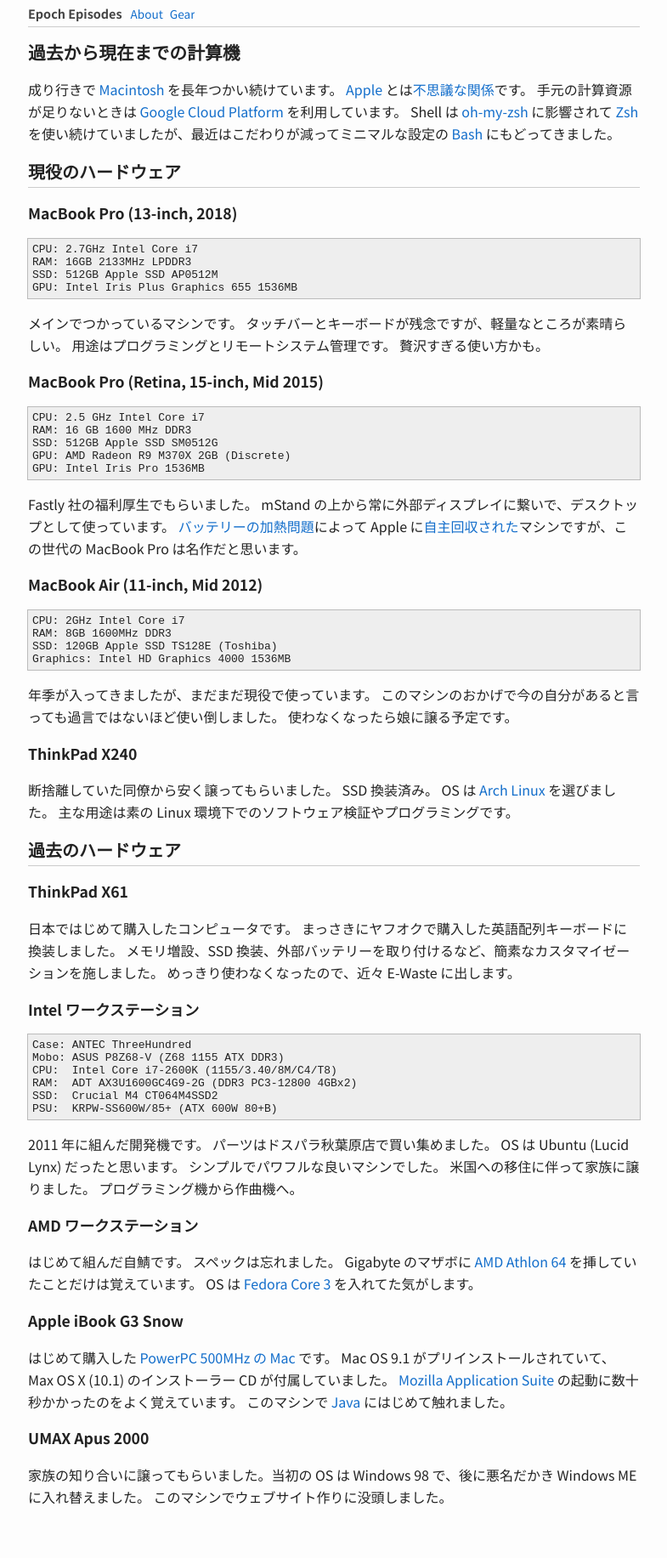
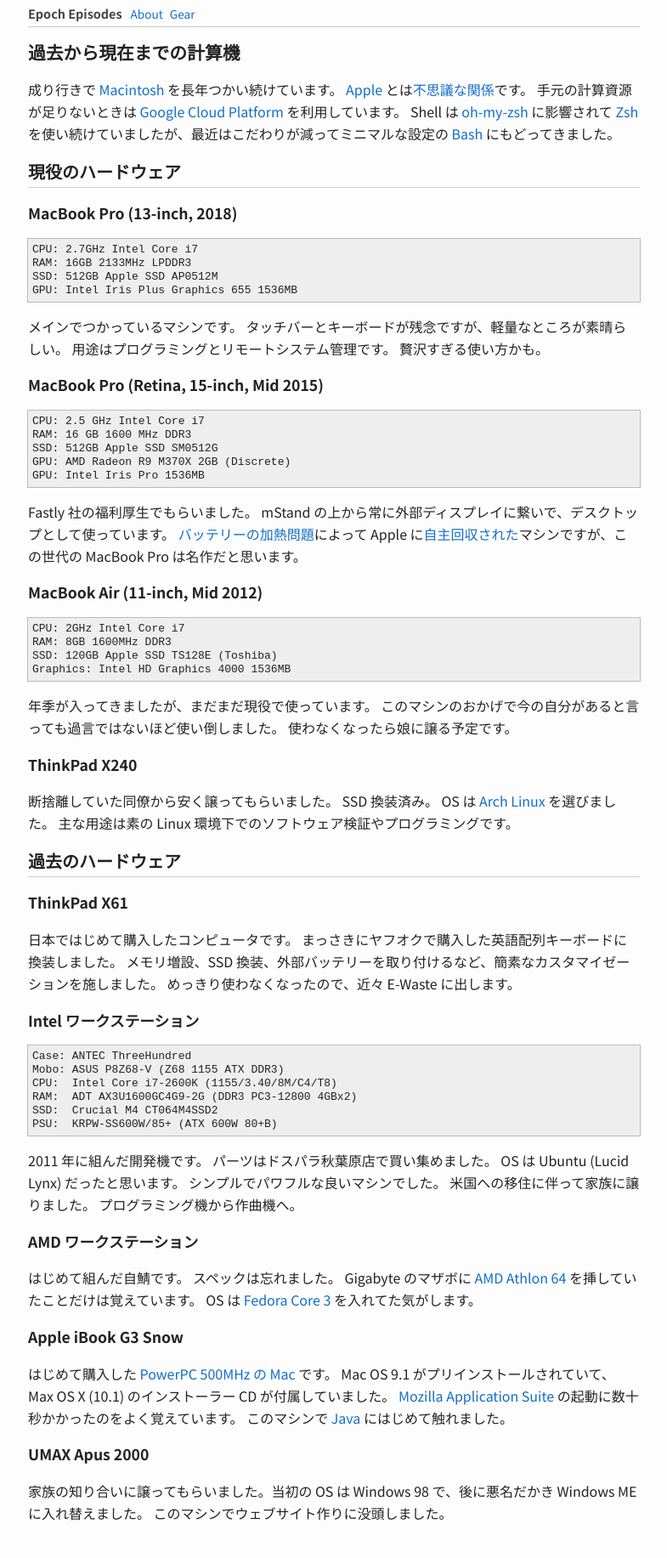
Before and after one commit to toru/ep.torumk.com, a Jekyll site: the page built from _pages/gear.md, in a window 1280 px wide. Shown: the whole page at 85% size, without its empty margins (247-1032 px from the left). Built offline with Jekyll 4.4.1, drawn with Linux system fonts in a browser that asks for light colours.

Commit message:
css: little more line-height in .spec

```diff
--- a/assets/style.css
+++ b/assets/style.css
@@ -152,7 +152,7 @@
   background: #eee;
   outline: 1px solid #bbb;
   padding: 5px;
-  line-height: 15px;
+  line-height: 16px;
 }
 
 @media (min-width: 1025px) {
```
